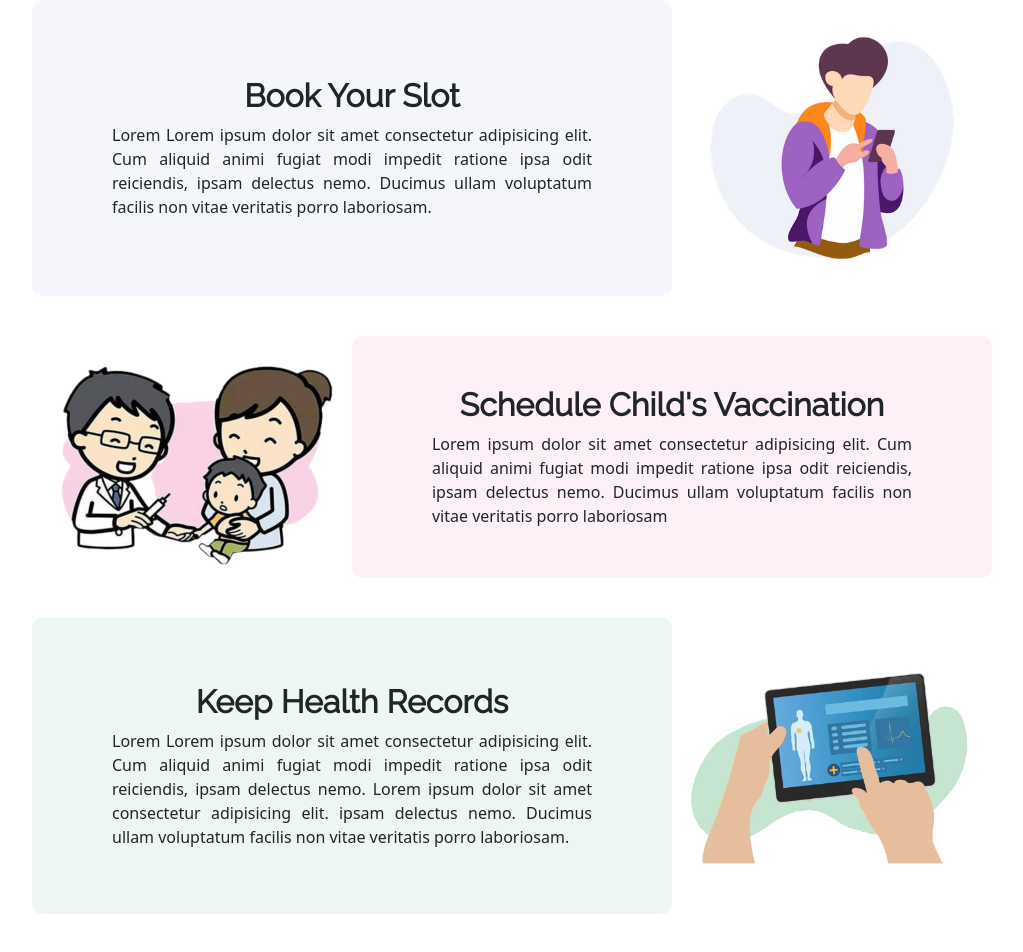
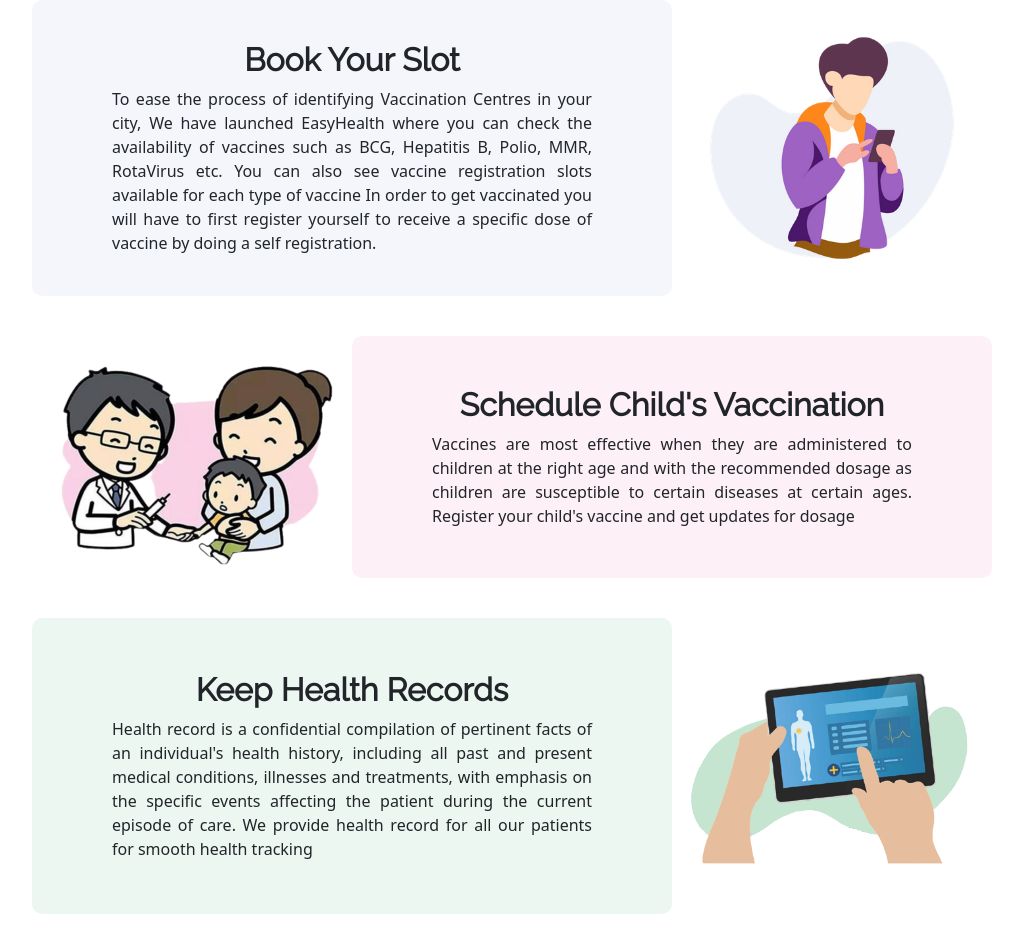
Before and after one commit to Pooja-kanesh/EasyHealth_frontend, a React (Create React App) app: page / in a window 1280 px wide. Shown: the part 642-1594 px from the top of the page, without its empty margins (128-1151 px from the left). Built offline with nearby package versions, Linux system fonts and the light colour scheme; a web font is replaced by a local one.

Commit message:
Added desc to home page

```diff
--- a/src/components/Home.js
+++ b/src/components/Home.js
@@ -23,22 +23,27 @@ const Home = function () {
             <div className="container-box">
                 <div className="row row-0">
                     <div className="col-8 description book">
-                        <h2><b>Book Your Slot</b></h2>Lorem  Lorem ipsum dolor sit amet consectetur adipisicing elit.
-                        Cum aliquid animi fugiat modi impedit ratione ipsa odit reiciendis,
-                        ipsam delectus nemo. Ducimus ullam voluptatum facilis non vitae veritatis porro laboriosam.</div>
+                        <h2><b>Book Your Slot</b></h2>To ease the process of identifying Vaccination Centres
+                        in your city, We have launched EasyHealth where you can check the
+                         availability of vaccines such as BCG, Hepatitis B, Polio, MMR, RotaVirus etc.
+                         You can also see vaccine registration slots available for each type of vaccine
+                         In order to get vaccinated you will have to first register yourself to
+                         receive a specific dose of vaccine by doing a self registration.</div>
                     <div className="col-4 pic"><img src={slot_book} alt="slot booking" /></div>
                 </div>
                 <div className="row row-0">
                     <div className="col-4 pic"><img src={child_vac} alt="child vaccination" /></div>
-                    <div className="col-8 description child-vac"><h2><b>Schedule Child's Vaccination</b></h2>Lorem ipsum dolor sit amet consectetur adipisicing elit.
-                        Cum aliquid animi fugiat modi impedit ratione ipsa odit reiciendis,
-                        ipsam delectus nemo. Ducimus ullam voluptatum facilis non vitae veritatis porro laboriosam</div>
+                    <div className="col-8 description child-vac"><h2><b>Schedule Child's Vaccination</b></h2>
+                    Vaccines are most effective when they are administered to children at the right age and with
+                    the recommended dosage as children are susceptible to certain diseases at certain ages.
+                    Register your child's vaccine and get updates for dosage</div>
                 </div>
                 <div className="row row-0">
-                    <div className="col-8 description record"><h2><b>Keep Health Records</b></h2>Lorem  Lorem ipsum dolor sit amet consectetur adipisicing elit.
-                        Cum aliquid animi fugiat modi impedit ratione ipsa odit reiciendis,
-                        ipsam delectus nemo. Lorem ipsum dolor sit amet consectetur adipisicing elit.
-                        ipsam delectus nemo. Ducimus ullam voluptatum facilis non vitae veritatis porro laboriosam.</div>
+                    <div className="col-8 description record"><h2><b>Keep Health Records</b></h2>
+                    Health record is a confidential compilation of pertinent facts of an individual's health history,
+                    including all past and present medical conditions, illnesses and treatments, with emphasis on the
+                    specific events affecting the patient during the current episode of care.
+                    We provide health record for all our patients for smooth health tracking </div>
                     <div className="col-4 pic"><img src={health} alt="health records" /></div>
                 </div>
             </div>
```
